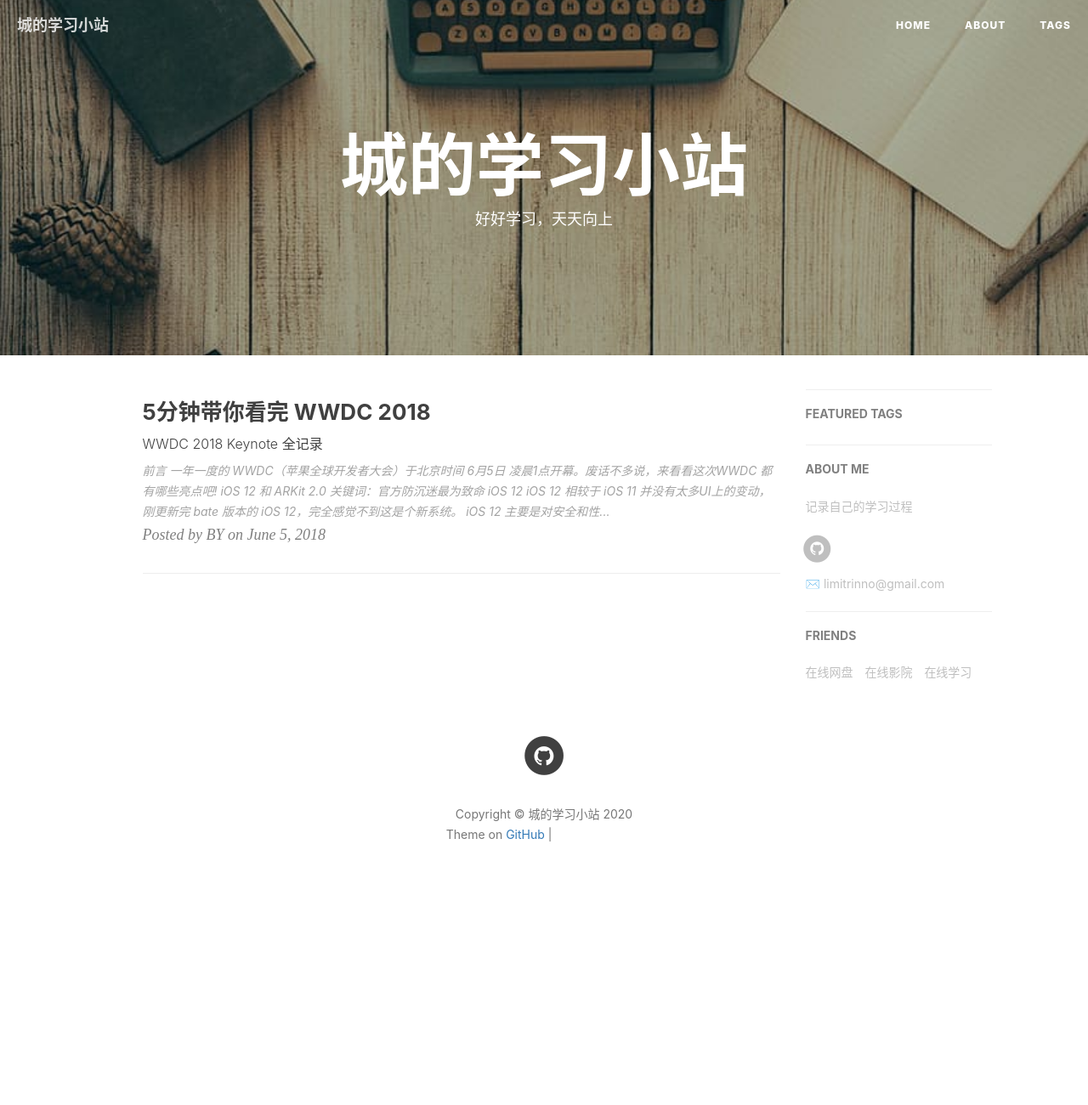
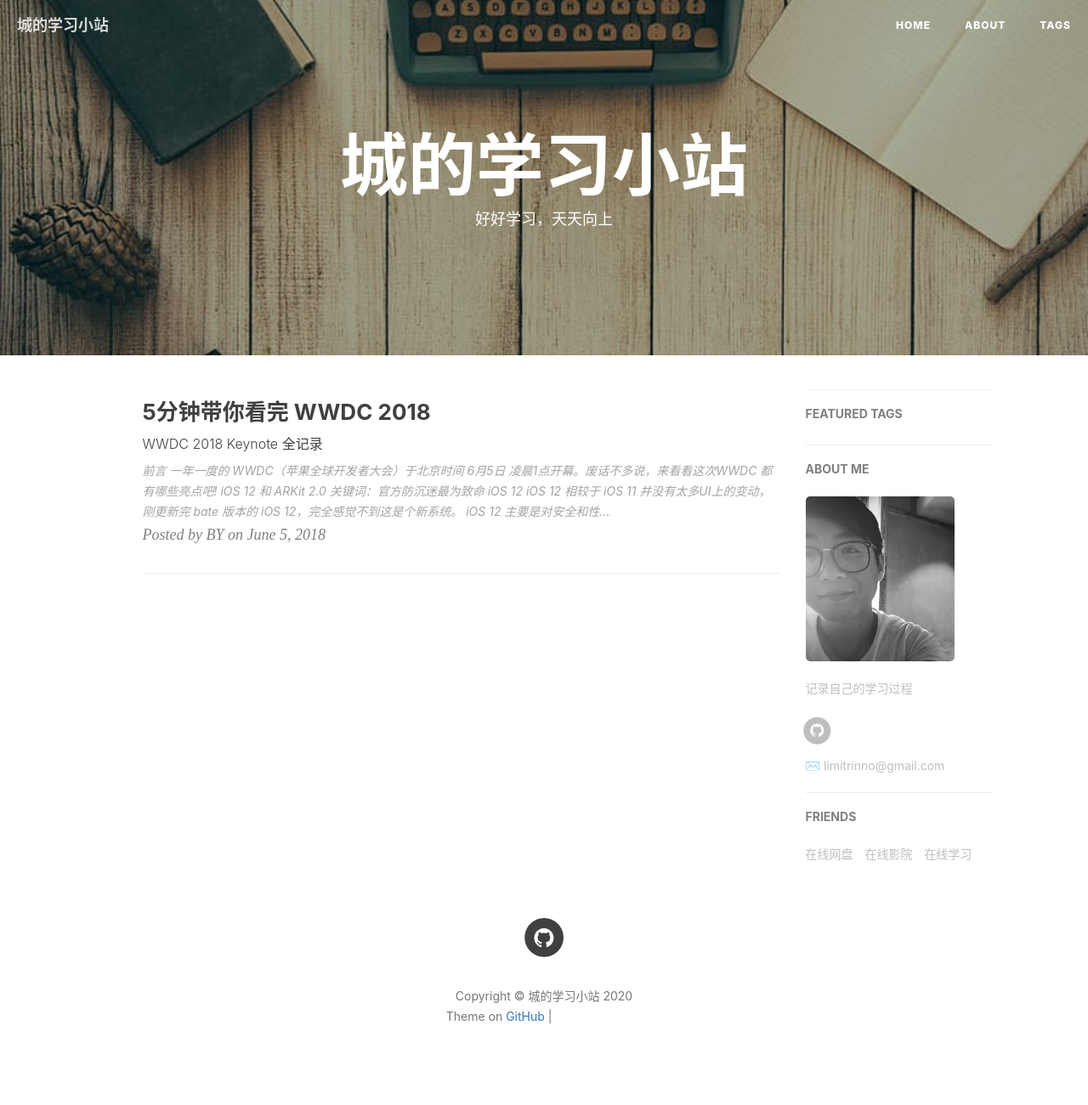
Before and after one commit to limitrinno/limitrinno.github.io, a Jekyll site: the page built from index.html, in a window 1280 px wide. Shown: the whole page at 85% size. Built offline with Jekyll 4.4.1, drawn with Linux system fonts in a browser that asks for light colours; nearby versions of some CDN libraries; the list of posts is cut into pages by our own code; comment, search, counter and statistics services are not loaded; before the commit the page ends 1086 px from its top, so only the background shows below that; grey boxes are pictures that could not be loaded.

Commit message:
Update _config.yml

```diff
--- a/_config.yml
+++ b/_config.yml
@@ -12,7 +12,7 @@ github_repo: "https://github.com/limitrinno/limitrinno.github.io.git" # you code
 # Sidebar settings
 sidebar: true                           # whether or not using Sidebar.
 sidebar-about-description: "记录自己的学习过程"
-#sidebar-avatar: /img/about-BY-gentle.jpg      # use absolute URL, seeing it's used in both `/` and `/about/`
+sidebar-avatar: /img/about-BY-gentle.jpg      # use absolute URL, seeing it's used in both `/` and `/about/`
 
 
 
```
